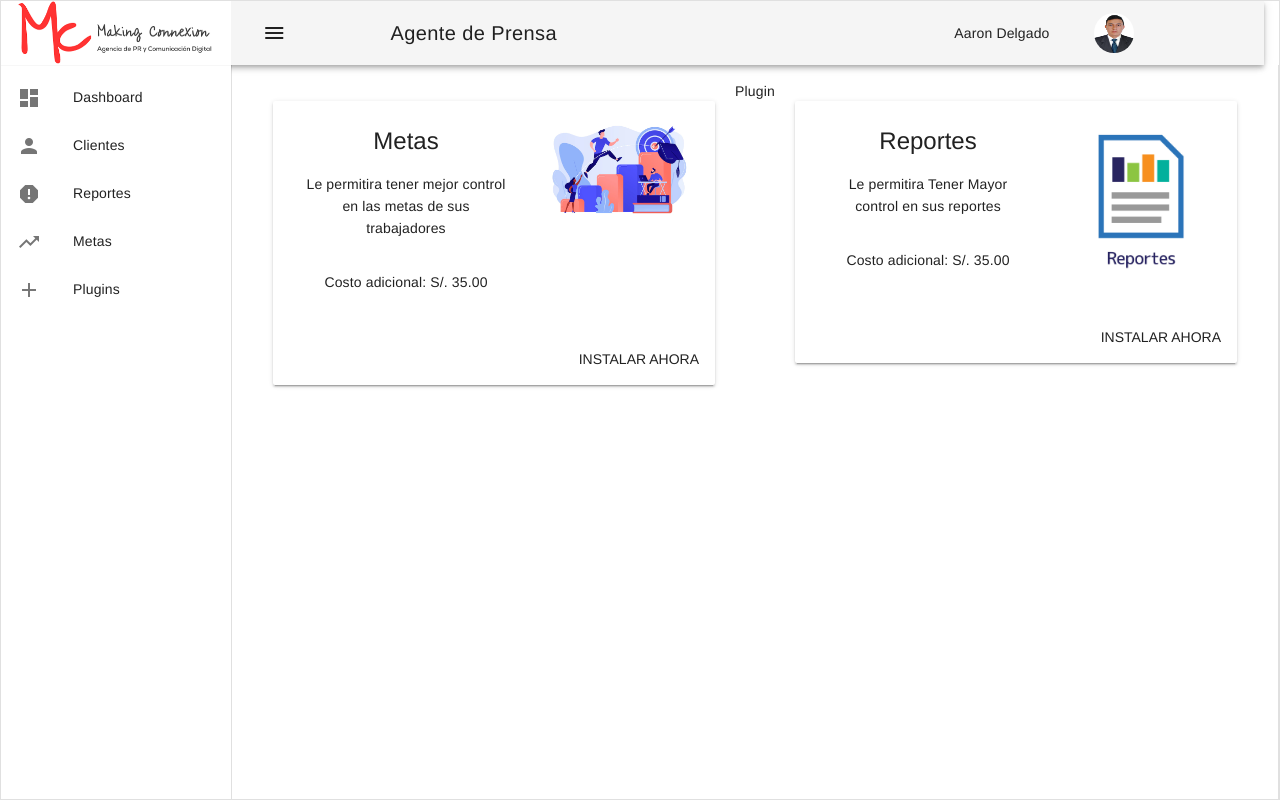
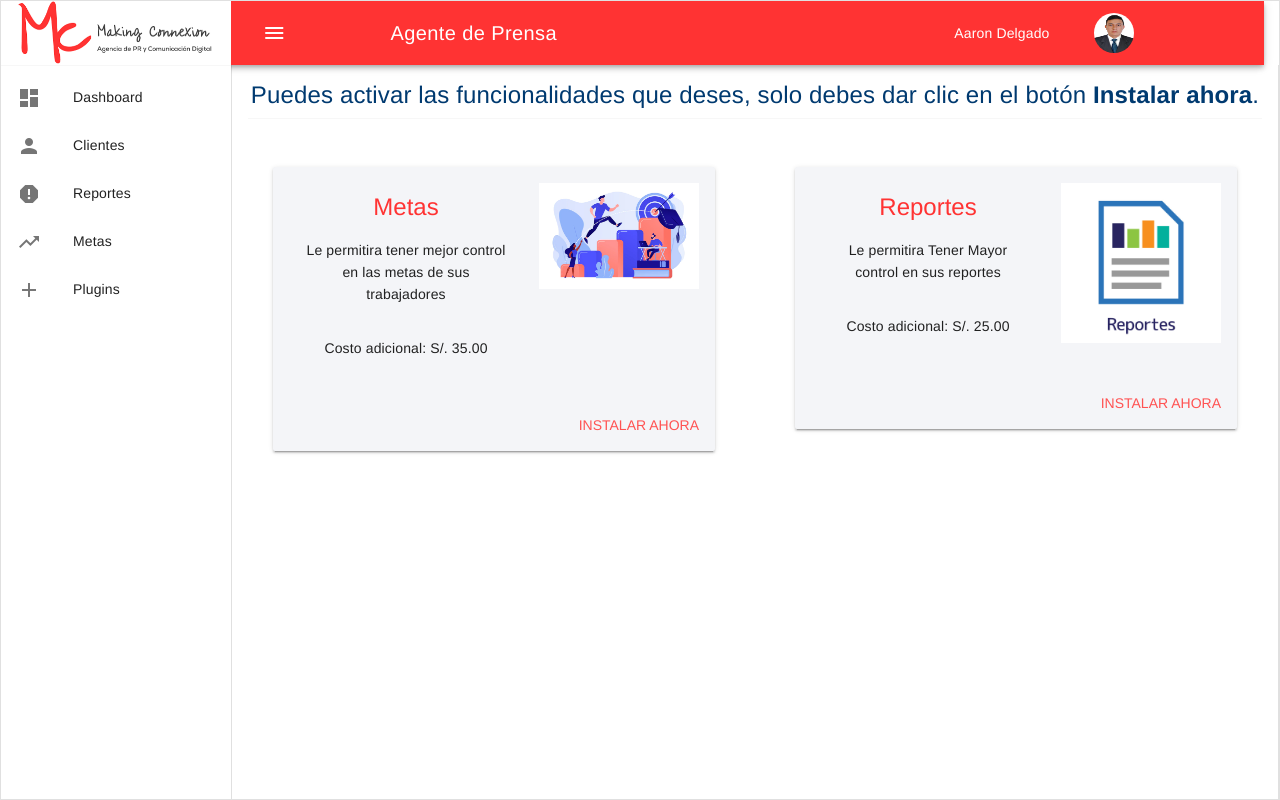
Before and after one commit to aaron-delgad/Odisea-proyect-with-VUE, a Vue app: page /home in a window 1280 px wide. Built offline with nearby package versions, Linux system fonts and the light colour scheme.

Commit message:
complete plugin

```diff
--- a/src/assets/scss/theme.scss
+++ b/src/assets/scss/theme.scss
@@ -1,6 +1,5 @@
 @charset "utf-8";
 @import "variables";
-
 
 .c--primary {color: $primary;}
 .c--secondary {color: $secondary;}
--- a/src/components/PluginComponent.vue
+++ b/src/components/PluginComponent.vue
@@ -1,30 +1,34 @@
 <template>
   <div>
-    <div class="row ">
+    <div class="row">
       <div
         v-for="item in dataPlugin"
         :key="item.id"
         class="col-12 col-sm-12 col-md-12 col-lg-6 col-xl-6 px-4"
       >
-        <md-card>
+        <md-card style="background-color: #f4f5f8">
           <md-card-header>
             <md-card-header-text>
-              <div class="md-title">{{ item.title }}</div>
+              <div class="md-title c--secondary-making">{{ item.title }}</div>
               <md-card-content>
                 <div>{{ item.detail }}</div>
               </md-card-content>
               <md-card-content>
-                <div>Costo adicional: S/. 35.00</div>
+                <div>{{ item.costo }}</div>
               </md-card-content>
             </md-card-header-text>
 
             <md-card-media md-big>
-              <img :src="require(`@/assets/img/${item.image}`)" :alt="item.image" />
+              <img
+                :src="require(`@/assets/img/${item.image}`)"
+                :alt="item.image"
+              />
             </md-card-media>
           </md-card-header>
 
           <md-card-actions>
-            <md-button>Instalar ahora</md-button>
+            <md-button class="md-accent" @click="activarPlugin()" v-if="estadoPlugin">Instalar Ahora</md-button>
+            <md-button class="md-accent" @click="desactivarPlugin()" v-if="!estadoPlugin">Desactivar</md-button>
           </md-card-actions>
         </md-card>
       </div>
@@ -39,6 +43,7 @@ export default {
 
   data: function () {
     return {
+      estadoPlugin: true,
       dataPlugin: [
         {
           title: "Metas",
@@ -58,5 +63,13 @@ export default {
       ],
     };
   },
+  methods: {
+    activarPlugin() {
+      this.estadoPlugin = false;
+    },
+    desactivarPlugin() {
+
+    }
+  }
 };
 </script>
--- a/src/views/HomeView.vue
+++ b/src/views/HomeView.vue
@@ -1,20 +1,20 @@
 <template>
   <div class="page-container">
     <md-app>
-      <md-app-toolbar class="md-pink row">
+      <md-app-toolbar style="background-color:#ff3333" class="row">
         <md-button
           class="md-icon-button col-1 col-sm-1 col-md-1 col-lg-1 col-xl-1"
           @click="toggleMenu"
         >
-          <md-icon>menu</md-icon>
+          <md-icon style="color:white">menu</md-icon>
         </md-button>
-        <span class="md-title col-1 col-sm-2 col-md-2 col-lg-3 col-xl-3"
-          >Agente de Prensa</span
+        <span class="md-title col-1 col-sm-2 col-md-2 col-lg-3 col-xl-3 fw--500"
+          style="color:white">Agente de Prensa</span
         >
         <div
           class="md-toolbar-section-end col-1 col-sm-1 offset-md-3 col-md-4 offset-lg-4 col-lg-3 offset-xl-4 col-xl-3"
         >
-          <span>{{ emailUser }}</span>
+          <span style="color:white">{{ emailUser }}</span>
           <md-avatar>
             <img :src="require(`@/assets/img/${photoUser}`)" v-bind:alt="photoUser" />
           </md-avatar>
--- a/src/views/PluginView.vue
+++ b/src/views/PluginView.vue
@@ -1,7 +1,11 @@
 <template>
   <div>
-    Plugin
-    <div>
+    <h4 class="c--primary">
+      Puedes activar las funcionalidades que deses, solo debes dar clic en el
+      botón <span class="fw--700 fz--xxl">Instalar ahora</span>.
+    </h4>
+    <md-divider></md-divider>
+    <div class="mt-5">
       <PluginComponent />
     </div>
   </div>
```
Also changed, not shown: src/components/plugin/MetasPlugin.vue (deleted, +0 -28 lines), src/components/plugin/ReportesPlugin.vue (deleted, +0 -32 lines), src/components/plugin/Metas/activeMetas.vue (added), src/components/plugin/Metas/componentMetas.vue (added), src/components/plugin/reports/activeReport.vue (added), src/components/plugin/reports/componentReport.vue (added).
